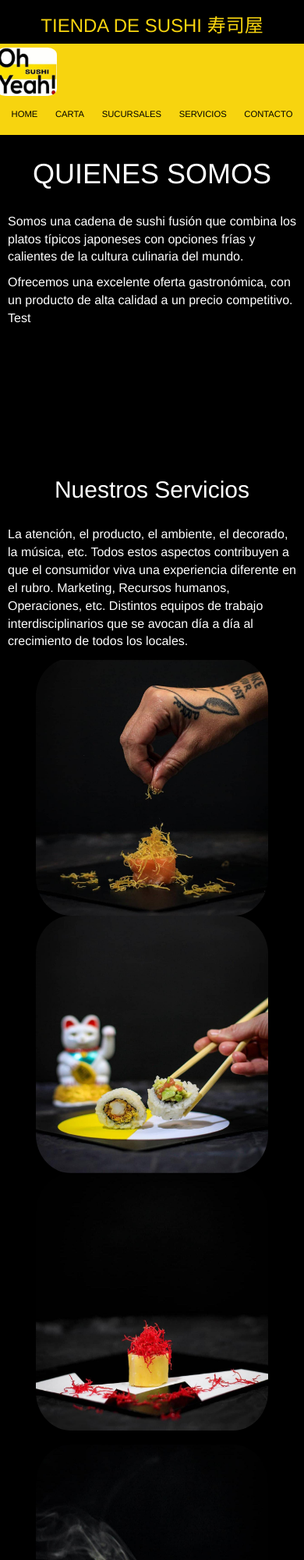
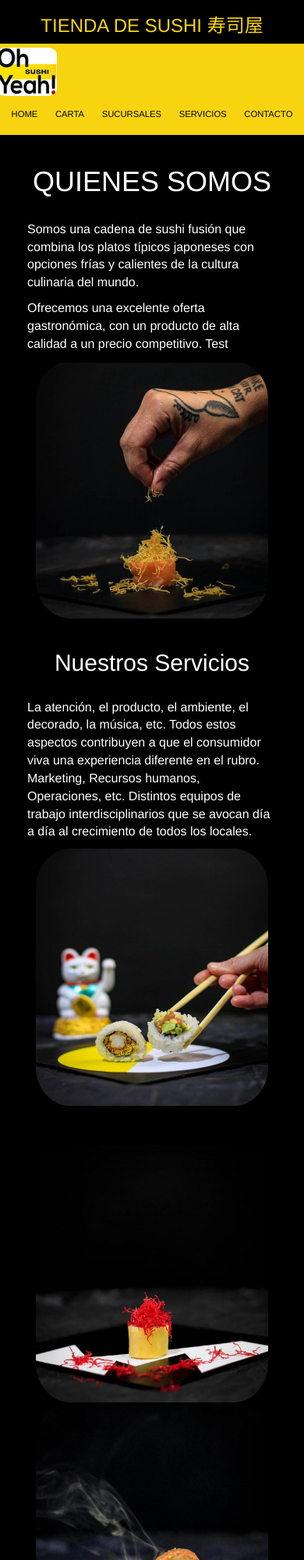
Before and after one commit to pphoyu/oh-yeah-sushi-paula-phoyu, a plain HTML site: page index.html in a window 390 px wide. Shown: the top 2000 px of the page at 78% size. Drawn offline with nearby package versions, Linux system fonts and the light colour scheme.

Commit message:
OH-yeah-Paula-Phoyu-agregando-bootstrap

```diff
--- a/css/estilos.css
+++ b/css/estilos.css
@@ -150,30 +150,43 @@ form {
 .contenido {
 	background-color: black;
 	padding: 1rem;
-	display: grid;
+	/*display: grid;
 	grid-template-columns: 1fr 1fr ;
 	grid-template-rows: 1fr 1fr 1fr ;
 	grid-template-areas:
 	"texto-quienes img-quienes"
 	"img-nuetros texto-nuestros"
-	"img1 img2";
+	"img1 img2";*/
+}
+.article_quienes{
+	padding: 1rem;
+}
+.article_nuestros{
+	padding: 1rem;
+}
+.contenedor_img{
+	padding: 4rem;
 }
 .parrafos {
 	margin-top: 30px;
+	position: static !important;
 }
 .texto__nuestros {
 	grid-area: texto-nuestros;
 	color: white;
+	position: static !important;
 }
 .texto__quienes {
 	grid-area: texto-quienes;
 	color: white;
+	position: static !important;
 }
 .img__quienes {
 	grid-area: img-quienes;
 	height: 330px;
 	width: 298px;
 	border-radius: 15%;
+	position: static !important;
 }
 .img__quienes:hover {
 	-webkit-border-radius: 25%;
@@ -186,6 +199,7 @@ form {
 	height: 330px;
 	width: 298px;
 	border-radius: 15%;
+	position: static !important;
 }
 .img__nuestros:hover {
 	-webkit-border-radius: 25%;
@@ -197,21 +211,25 @@ form {
 	display: flex;
 	justify-content: center;
 	align-items: center;
+	position: static !important;
 }
 .contenedor__img__nuestros {
 	display: flex;
 	justify-content: center;
 	align-items: center;
+	position: static !important;
 }
 .contenedor__img__izq {
 	display: flex;
 	justify-content: center;
 	align-items: center;
+	position: static !important;
 }
 .contenedor__img__der {
 	display: flex;
 	justify-content: center;
 	align-items: center;
+	position: static !important;
 }
 .img__1 {
 	grid-area: img1;
@@ -227,11 +245,13 @@ form {
 }
 
 /* Main Carta */
+
 .container-fluid{
 	background-color: black;
 }
 .card {
 	padding: 1.5rem;
+	position: static !important;
 }
 .contenedor__img__menu {
 	text-align: center;
@@ -291,7 +311,7 @@ h5 {
 	text-align: center;
 }
 
-/* chequear tamanos */
+/* chequear tamanos de img */
 .card img {
 	height: 10rem;
 	width: 10rem;
--- a/index.html
+++ b/index.html
@@ -38,18 +38,21 @@
           </ul>
         </nav>
       </header>
-      <main class="contenido row">
-          <div class="texto__quienes">
+      <main class="contenido">
+        <article class="article_quienes row">
+          <div class="texto__quienes col-sm-12 col-md-6">
             <h1>QUIENES SOMOS</h1>
             <div class="parrafos">
               <p> Somos una cadena de sushi fusión que combina los platos típicos japoneses con opciones frías y calientes de la cultura culinaria del mundo.</p>
               <p>Ofrecemos una excelente oferta gastronómica, con un producto de alta calidad a un precio competitivo. Test</p>
             </div>
           </div>
-          <div class="contenedor__img__quienes">
+          <div class="contenedor__img__quienes col-sm-12 col-md-6">
             <img src="./imagenes/img-quienes.jpeg" alt="img-quienes" class="img__quienes">
           </div>
-          <div class="texto__nuestros">
+        </article>
+        <article class="article_nuestros row">
+          <div class="texto__nuestros col-sm-12 col-md-6">
             <h2>Nuestros Servicios</h2>
             <div class="parrafos">
               <p>La atención, el producto, el ambiente, el decorado, la música, etc. Todos estos aspectos contribuyen a que el consumidor viva una experiencia diferente en el rubro.
@@ -57,15 +60,19 @@
               </p>
             </div>
           </div>
-          <div class="contenedor__img__nuestros">
+          <div class="contenedor__img__nuestros col-sm-12 col-md-6">
             <img src="./imagenes/img-nuestros.jpeg" alt="img-nuestros" class="img__nuestros">
           </div>
-          <div class="contenedor__img__izq">
+        </article>
+        <article class="contenedor_img row">
+          <div class="contenedor__img__izq col-sm-12 col-md-6">
             <img src="./imagenes/img1.jpeg" alt="img-1" class="img__1">
           </div>
-          <div class="contenedor__img__der">
+          <div class="contenedor__img__der col-sm-12 col-md-6">
             <img src="./imagenes/img2.jpeg" alt="img-2" class="img__2">
           </div>
+
+        </article>
       </main>
       <footer id="footer" class="footer row">
         <div class="redes__sociales">
```
Also changed, not shown: paginas/carta.html (+30 -22 lines).
